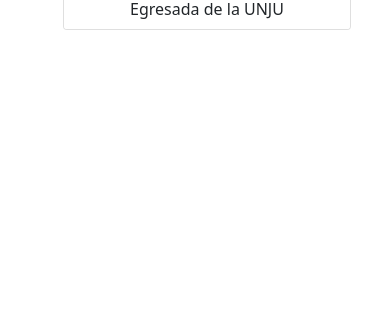
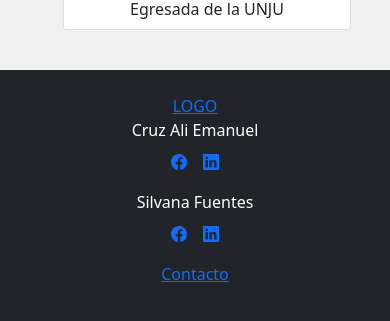
Before and after one commit to ali01cruz/GatitosReact, a React (Create React App) app: page /about in a window 390 px wide. Shown: the part 1045-1366 px from the top of the page. Before the commit the page ends 1075 px from the top, so only its background shows below. Built offline with nearby package versions, Linux system fonts and the light colour scheme.

Commit message:
funcionando footer

```diff
--- a/src/App.js
+++ b/src/App.js
@@ -8,6 +8,7 @@
 
 import NavbarComp from './components/navbarcomp/navbarcomp';
 import Landing from './components/landingpage/landingpage';
+import Footer from './components/footer/footer';
 function App() {
   //con la badera lo que hace es que cuando se inicia el componente
   //usando el use effec  lo va a negar
@@ -33,7 +34,7 @@
 
             <About/>
       </Route>
-
+      {bandera && <Footer/>}
 
     </div>
   );
--- a/src/components/footer/footer.css
+++ b/src/components/footer/footer.css
@@ -5,7 +5,7 @@
 footer{
     margin-top: 40px;
     width: 100%;
-
+    position:absolute;
     bottom: 0;
 
   }
@@ -13,7 +13,7 @@
     footer{
         margin-top: 40px;
         width: 100%;
-
+        position:sticky;
         bottom: 0;
 
       }
```
